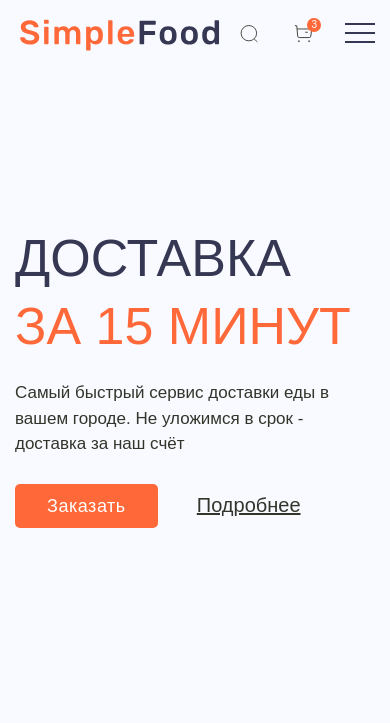
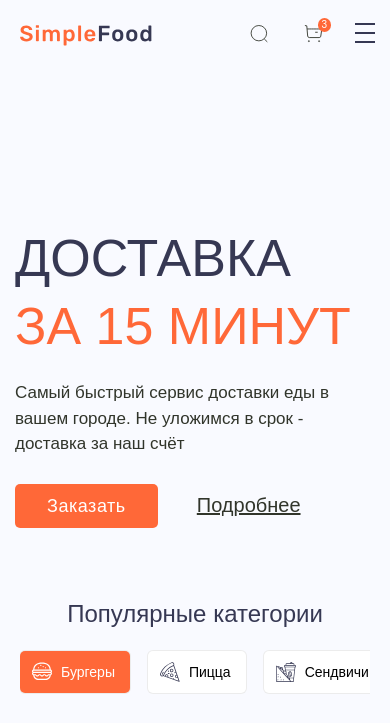
Before and after one commit to Nikolai013/simple-food, a website: page app/index.html in a window 390 px wide. Shown: the top 723 px of the page. Drawn offline with nearby package versions, Linux system fonts and the light colour scheme; files that its build step writes are made by us from their sources; files whose address does not match are found by name.

Commit message:
problem with swiper

```diff
--- a/app/js/main.js
+++ b/app/js/main.js
@@ -1,23 +1,31 @@
 $(function () {
-  $('.reviews__slider').slick({
+	$(".reviews__slider").slick({
 		dots: true,
 		arrows: true,
-    prevArrow: '<button type="button" class="reviews__arrow slick-prev"><svg width="11" height="19" viewBox="0 0 11 19" xmlns="http://www.w3.org/2000/svg"><path d = "M8.19676 18.0492L0.450821 10.3033C-0.150273 9.69905 -0.150273 8.72311 0.450821 8.11889L8.19676 0.372949C8.77613 -0.124317 9.63285 -0.124317 10.2122 0.372949C10.8614 0.929121 10.9372 1.90818 10.3811 2.55732L3.73512 9.20334L10.3811 15.8648C10.9822 16.469 10.9822 17.445 10.3811 18.0492C9.77691 18.6503 8.8009 18.6503 8.19676 18.0492Z"/></svg></button>',
-    nextArrow: '<button type="button" class="reviews__arrow slick-next"><svg width="11" height="19" viewBox="0 0 11 19" xmlns="http://www.w3.org/2000/svg"><path d="M2.80324 18.0492L10.5492 10.3033C11.1503 9.69905 11.1503 8.72311 10.5492 8.11889L2.80324 0.372949C2.22387 -0.124317 1.36715 -0.124317 0.787776 0.372949C0.138636 0.929121 0.0627755 1.90818 0.618947 2.55732L7.26488 9.20334L0.618868 15.8648C0.0177739 16.469 0.0177738 17.445 0.618868 18.0492C1.22309 18.6503 2.1991 18.6503 2.80324 18.0492Z"/></svg></button>',
-    appendArrows: '.reviews__slider-control',
-    appendDots: '.reviews__dots',
+		prevArrow:
+			'<button type="button" class="reviews__arrow slick-prev"><svg width="11" height="19" viewBox="0 0 11 19" xmlns="http://www.w3.org/2000/svg"><path d = "M8.19676 18.0492L0.450821 10.3033C-0.150273 9.69905 -0.150273 8.72311 0.450821 8.11889L8.19676 0.372949C8.77613 -0.124317 9.63285 -0.124317 10.2122 0.372949C10.8614 0.929121 10.9372 1.90818 10.3811 2.55732L3.73512 9.20334L10.3811 15.8648C10.9822 16.469 10.9822 17.445 10.3811 18.0492C9.77691 18.6503 8.8009 18.6503 8.19676 18.0492Z"/></svg></button>',
+		nextArrow:
+			'<button type="button" class="reviews__arrow slick-next"><svg width="11" height="19" viewBox="0 0 11 19" xmlns="http://www.w3.org/2000/svg"><path d="M2.80324 18.0492L10.5492 10.3033C11.1503 9.69905 11.1503 8.72311 10.5492 8.11889L2.80324 0.372949C2.22387 -0.124317 1.36715 -0.124317 0.787776 0.372949C0.138636 0.929121 0.0627755 1.90818 0.618947 2.55732L7.26488 9.20334L0.618868 15.8648C0.0177739 16.469 0.0177738 17.445 0.618868 18.0492C1.22309 18.6503 2.1991 18.6503 2.80324 18.0492Z"/></svg></button>',
+		appendArrows: ".reviews__slider-control",
+		appendDots: ".reviews__dots",
 		autoplaySpeed: 2000,
-    infinite: false
-  })
+		infinite: false,
+	});
 
-  $('.nav__link').click(function(){
-    if($(this).hasClass('active')){
+	$(".nav__link").click(function () {
+		if ($(this).hasClass("active")) {
 			return false;
 		}
-    $('.nav__link').removeClass('active');
-    $(this).addClass('active');
+		$(".nav__link").removeClass("active");
+		$(this).addClass("active");
 	});
 
+});
+
+new Swiper(".swiper", {
+	pagination: {
+		el: ".swiper-pagination",
+	},
 });
 
 document.addEventListener("DOMContentLoaded", () => {
@@ -49,7 +57,7 @@ document.addEventListener("click", function (e) {
 		burger.classList.remove("burger--active");
 		mobileMenu.classList.remove("nav--active");
 		bodyLock.classList.remove("lock");
-  };
+	}
 });
 
-var mixer = mixitup('.popular__content');
+var mixer = mixitup(".popular__content");
--- a/app/scss/_global.scss
+++ b/app/scss/_global.scss
@@ -91,6 +91,15 @@ body {
 	color: $darkBlue-900;
 	font-size: 36px;
 	line-height: 1.3;
+  @include mq("tablet-2"){
+    font-size: 32px;
+  }
+  @include mq("tablet"){
+    font-size: 28px;
+  }
+  @include mq("phone"){
+    font-size: 24px;
+  }
 }
 
 .active {
--- a/app/scss/_libs.scss
+++ b/app/scss/_libs.scss
@@ -1 +1,2 @@
-@import '../../node_modules/slick-carousel/slick/slick.scss'
+@import '../../node_modules/slick-carousel/slick/slick.scss';
+@import '../../node_modules/swiper/swiper.scss';
--- a/app/scss/style.scss
+++ b/app/scss/style.scss
@@ -26,6 +26,9 @@
 	opacity: 1;
 	transition: opacity 0.5s;
 	margin: 6px auto 0 5px;
+	@include mq("phone") {
+		margin: 6px 85px 0 5px;
+	}
 
 	&:hover {
 		opacity: 0.8;
@@ -40,7 +43,7 @@
 	display: flex;
 	justify-content: space-between;
 	margin-right: 52px;
-	@include mq("tablet-2") {
+	@include mq("tablet") {
 		display: none;
 	}
 
@@ -154,7 +157,7 @@
 	@include mq("tablet") {
 		display: block;
 		margin-left: 20px;
-    z-index: 4 ;
+		z-index: 4;
 		&--active {
 			@include mq("phone") {
 				transform: translateX(-265px);
@@ -174,13 +177,13 @@
 	top: -10px;
 	padding-left: 15px;
 	z-index: 3;
-	transform: translateX(-600px);
-	transition: transform 0.3s, background-color 0.3s ;
+	transform: translateX(-900%);
+	transition: transform 0.3s, background-color 0.3s;
 
 	&__logo {
 		display: block;
 		padding: 16px 0;
-    margin: 0;
+		margin: 0;
 	}
 
 	&__nav {
@@ -223,7 +226,7 @@
 }
 
 .hero {
-	padding-bottom: 60px;
+	padding-bottom: 75px;
 	@include mq("tablet-2") {
 		padding-bottom: 40px;
 	}
@@ -308,15 +311,15 @@
 		background-size: cover;
 		background-repeat: no-repeat;
 		@include mq("desktop") {
-			background-size: 540px;
+			background-size: 520px;
 		}
 		@include mq("tablet-2") {
-			background-size: 430px;
+			background-size: 400px;
 		}
 		@include mq("tablet") {
 			@include pseudo;
-			height: 500px;
 			opacity: 0.2;
+			background-size: 352px;
 		}
 	}
 }
@@ -324,16 +327,35 @@
 .popular {
 	&__title {
 		margin-bottom: 60px;
+		@include mq("tablet-2") {
+			margin-bottom: 20px;
+		}
+		@include mq("tablet") {
+			font-size: 30px;
+		}
+		@include mq("phone") {
+			font-size: 24px;
+		}
 	}
 
 	&__filter {
 		display: flex;
-		flex-wrap: wrap;
+		white-space: nowrap;
+		overflow-x: auto;
+		scroll-snap-type: x mandatory;
 		margin-bottom: 25px;
+		@include mq("tablet-2") {
+			margin: 0 5px 15px;
+		}
 	}
 
 	&__item-btn {
-		margin: 0 28px 20px 0;
+		scroll-snap-align: start;
+		scroll-snap-stop: normal;
+		margin: 2px 28px 20px 0;
+		@include mq("tablet-2") {
+			margin: 2px 18px 18px 0;
+		}
 	}
 
 	&__btn {
@@ -343,6 +365,17 @@
 		border-radius: 5px;
 		position: relative;
 		transition: color 0.5s, background-color 0.5s, box-shadow 0.5s, fill 0.5s;
+		@include mq("tablet-2") {
+			padding: 21px 31px 21px 77px;
+		}
+		@include mq("tablet") {
+			font-size: 16px;
+			padding: 19px 28px 19px 69px;
+		}
+		@include mq("phone") {
+			font-size: 14px;
+			padding: 12px 15px 12px 41px;
+		}
 
 		&:hover {
 			color: $accent;
@@ -387,13 +420,46 @@
 		left: 32px;
 		bottom: 8px;
 		fill: $darkBlue-900;
+		@include mq("tablet-2") {
+			width: 40px;
+			height: 40px;
+			left: 21px;
+			bottom: 12px;
+		}
+		@include mq("tablet") {
+			width: 36px;
+			height: 36px;
+			left: 21px;
+			bottom: 12px;
+		}
+		@include mq("phone") {
+			width: 20px;
+			height: 20px;
+			left: 12px;
+			bottom: 11px;
+		}
 	}
 
 	&__content {
 		display: grid;
-		grid-template: 1fr 1fr / 1fr 1fr 1fr 1fr 1fr;
-		grid-gap: 30px 30px;
+		grid-template-columns: repeat(auto-fill, min(210px, 299px));
+		grid-gap: 30px;
+		justify-content: center;
+		align-items: stretch;
 		margin-bottom: 60px;
+		@include mq("tablet-2") {
+			grid-gap: 25px;
+			margin-bottom: 40px;
+		}
+		@include mq("tablet") {
+			grid-template-columns: repeat(auto-fill, 170px);
+			grid-gap: 15px;
+			margin-bottom: 20px;
+		}
+		@include mq("phone") {
+			grid-gap: 10px 5px;
+			margin-bottom: 15px;
+		}
 	}
 
 	&__item {
@@ -462,22 +528,51 @@
 		justify-content: space-between;
 		align-items: center;
 		padding: 0 70px;
+		@include mq("desktop") {
+			padding: 0 50px;
+		}
+		@include mq("tablet-2") {
+			padding: 0 30px;
+		}
+		@include mq("tablet") {
+			justify-content: center;
+			position: relative;
+		}
 	}
 
 	&__img-bg {
 		max-width: 440px;
 		width: 100%;
 		height: 585px;
+		background-size: 100%;
+		background-repeat: no-repeat;
+		background-position: center;
+		margin-right: 20px;
+		@include mq("tablet") {
+			max-width: 420px;
+			opacity: 0.2;
+		}
 	}
 
 	&__content {
 		max-width: 470px;
 		width: 100%;
+		@include mq("tablet") {
+			position: absolute;
+		}
 	}
 
 	&__title {
 		text-align: left;
 		margin-bottom: 30px;
+		@include mq("desktop") {
+			font-size: 30px;
+			margin-bottom: 25px;
+		}
+
+		@include mq("tablet-2") {
+			font-size: 24px;
+		}
 	}
 
 	&__title span {
@@ -488,6 +583,12 @@
 		font-size: 20px;
 		line-height: 1.5;
 		margin-bottom: 30px;
+		@include mq("desktop") {
+			font-size: 18px;
+		}
+		@include mq("tablet-2") {
+			font-size: 16px;
+		}
 	}
 
 	&__list {
@@ -502,6 +603,12 @@
 		margin-bottom: 20px;
 		position: relative;
 		cursor: pointer;
+		@include mq("desktop") {
+			font-size: 20px;
+		}
+		@include mq("tablet-2") {
+			font-size: 18px;
+		}
 
 		&::before {
 			position: absolute;
@@ -513,6 +620,9 @@
 			width: 34px;
 			height: 34px;
 			left: 0;
+			@include mq("tablet-2") {
+				bottom: 0;
+			}
 		}
 
 		&:hover::before {
@@ -538,6 +648,12 @@
 		background-color: $accent;
 		letter-spacing: 0.03em;
 		padding: 12px 32px;
+		@include mq("tablet") {
+			font-size: 16px;
+		}
+		@include mq("phone") {
+			font-size: 14px;
+		}
 	}
 }
 
@@ -548,7 +664,8 @@
 
 	&__list {
 		display: grid;
-		grid-template: 1fr 1fr / 1fr 1fr 1fr;
+		grid-template-columns: repeat(auto-fill, min(370px));
+		justify-content: center;
 		grid-gap: 30px;
 	}
 
@@ -660,6 +777,15 @@
 .reviews {
 	&__title {
 		margin-bottom: 45px;
+		@include mq("tablet-2") {
+			margin-bottom: 40px;
+		}
+		@include mq("tablet") {
+			margin-bottom: 35px;
+		}
+		@include mq("phone") {
+			margin-bottom: 30px;
+		}
 	}
 
 	&__slider {
@@ -673,11 +799,21 @@
 	&__figure {
 		display: flex;
 		align-items: center;
+		@include mq("tablet-2") {
+			display: block;
+		}
 	}
 
 	&__img {
 		border-radius: 50%;
 		margin-right: 40px;
+		@include mq("tablet-2") {
+			margin: 0 auto 20px;
+		}
+		@include mq("tablet") {
+      width: 250px;
+      height: 250px;
+		}
 	}
 
 	&__content {
```
Also changed, not shown: app/index.html (+17 -16 lines), gulpfile.js (+10 -10 lines), package.json (+6 -1 lines), app/js/main.min.js. Lines whose indentation alone changed are shown as unchanged.
